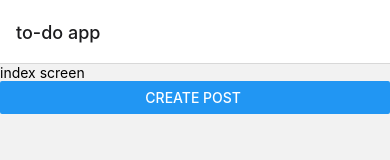
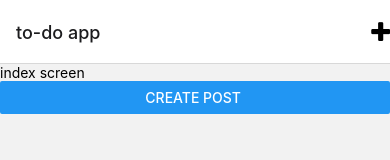
Before and after one commit to tahrer007/to-do-list, a React Native app in the folder todo/: screen / in a window 390 px wide. Shown: the top 160 px of the page. Built offline with nearby package versions, Linux system fonts and the light colour scheme.

Commit message:
create button

```diff
--- a/todo/App.js
+++ b/todo/App.js
@@ -1,12 +1,13 @@
 import "react-native-gesture-handler";
 import React, { useReducer } from "react";
-import { StyleSheet, Text, View } from "react-native";
+import { TouchableOpacity } from "react-native";
 import { createStackNavigator } from "@react-navigation/stack";
 import { NavigationContainer } from "@react-navigation/native";
 import IndexScreen from "./src/screens/indexScreen";
 import { BlogContext } from "./src/context/BlogContext";
 import ShowScreen from "./src/screens/showScreen";
 import CreateScreen from "./src/screens/CreateScreen";
+import { FontAwesome } from "@expo/vector-icons";
 
 const Stack = createStackNavigator();
 const blogReducer = (state, action) => {
@@ -47,7 +48,14 @@ const app = () => {
           <Stack.Screen
             name="index"
             component={IndexScreen}
-            options={{ title: "to-do app " }}
+            options={({ navigation }) => ({
+              title: "to-do app ",
+              headerRight: () => (
+                <TouchableOpacity onPress={() => navigation.navigate("create")}>
+                  <FontAwesome name="plus" size={24} color="black" />
+                </TouchableOpacity>
+              ),
+            })}
           />
           <Stack.Screen
             name="create"
```
